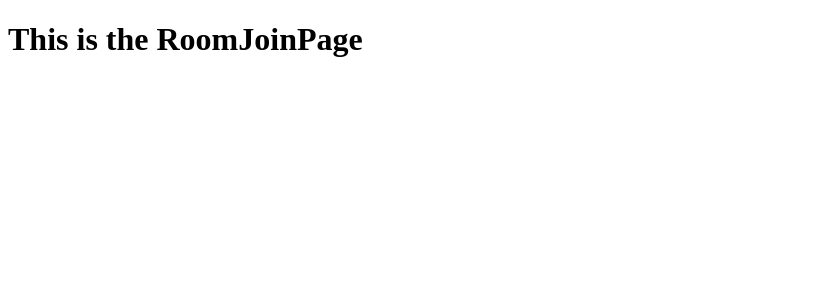
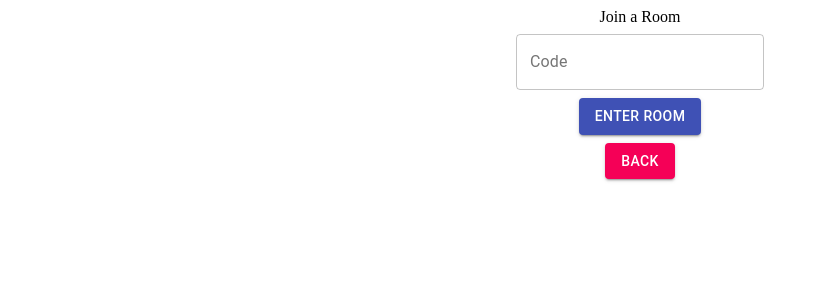
Before and after one commit to MortenGi/React_Django, a React app in the folder music_controller/frontend/: page /join in a window 1280 px wide. Shown: the top 300 px of the page, without its empty margins (0-819 px from the left). Built offline with nearby package versions, Linux system fonts and the light colour scheme; the HTML template or start-up script is replaced by a standard one.

Commit message:
add Join Page

```diff
--- a/music_controller/frontend/src/components/App.js
+++ b/music_controller/frontend/src/components/App.js
@@ -11,7 +11,8 @@ export default class App extends Component {
   }
   render() {
     return (
-      <div>
+      <div className="center">
+        {/* is gonna use the center class in the index.css file*/}
         <HomePage />
       </div>
     );
--- a/music_controller/frontend/src/components/CreateRoomPage.js
+++ b/music_controller/frontend/src/components/CreateRoomPage.js
@@ -6,7 +6,6 @@ import Typography from "@material-ui/core/Typography"; //is just a nice header
 import TextField from "@material-ui/core/TextField";
 import FormHelperText from "@material-ui/core/FormHelperText";
 import FormControl from "@material-ui/core/FormControl"; //best-practice to use this as a wrapper on own input components for accessibilty reasons
-import { Link } from "react-router-dom";
 import Radio from "@material-ui/core/Radio";
 import RadioGroup from "@material-ui/core/RadioGroup";
 import FormControlLabel from "@material-ui/core/FormControlLabel"; //wrapper used to give a label to a component which has none per default, like <Radio />
@@ -40,7 +39,7 @@ class CreateRoomPage extends Component {
     fetch("api/add", requestOptions)
       .then((_res) => _res.json())
       .then((data) => {
-        this.props.navigate("/room/" + data.code);
+        this.props.navigate(`/room/${data.code}`);
       });
   };
 
--- a/music_controller/frontend/src/components/RoomJoinPage.js
+++ b/music_controller/frontend/src/components/RoomJoinPage.js
@@ -1,11 +1,66 @@
-import React, { Component } from "react";
-import { render } from "react-dom";
+import React, { useState } from "react";
+import { TextField, Button, Grid, Typography } from "@material-ui/core";
+import { withRouter } from "./withRouter";
 
-export default class RoomJoinPage extends Component {
-  constructor(props) {
-    super(props);
-  }
-  render() {
-    return <h1>This is the RoomJoinPage</h1>;
-  }
+function RoomJoinPage(props) {
+  const [roomCode, setRoomCode] = useState("");
+  const [error, setError] = useState("");
+  const roomButtonPressed = () => {
+    const requestOptions = {
+      method: "POST",
+      headers: { "Content-Type": "application/json" },
+      body: JSON.stringify({
+        code: roomCode,
+      }),
+    };
+    fetch("/api/join-room", requestOptions)
+      .then((response) => {
+        if (response.ok) {
+          props.navigate(`/room/${roomCode}`);
+        } else {
+          setError("Room not found.");
+        }
+      })
+      .catch((err) => {
+        console.log(err);
+      });
+  };
+
+  return (
+    <div>
+      <Grid container spacing={1} align="center">
+        <Grid item xs={12}>
+          Join a Room
+        </Grid>
+        <Grid item xs={12}>
+          <TextField
+            error={false}
+            label="Code"
+            placeholder="Enter a Room Code"
+            defaultValue={roomCode}
+            helperText={error}
+            variant="outlined"
+            onChange={(inp) => {
+              setRoomCode(inp.target.value);
+            }}
+          />
+        </Grid>
+        <Grid item xs={12}>
+          <Button
+            variant="contained"
+            color="primary"
+            onClick={roomButtonPressed}
+          >
+            Enter Room
+          </Button>
+        </Grid>
+        <Grid item xs={12}>
+          <Button variant="contained" color="secondary" href="/">
+            Back
+          </Button>
+        </Grid>
+      </Grid>
+    </div>
+  );
 }
+export default withRouter(RoomJoinPage);
--- a/music_controller/frontend/static/css/index.css
+++ b/music_controller/frontend/static/css/index.css
@@ -16,5 +16,11 @@ body {
 #app {
   width: 100%;
   height: 100%;
-  display: flex;
 }
+
+.center {
+  position: absolute;
+  top: 50%;
+  left: 50%;
+  transform: translate(-50%, -50%);
+}
```
Also changed, not shown: music_controller/frontend/static/frontend/main.js, 2 other files (tests, documents, lock files or other folders).
